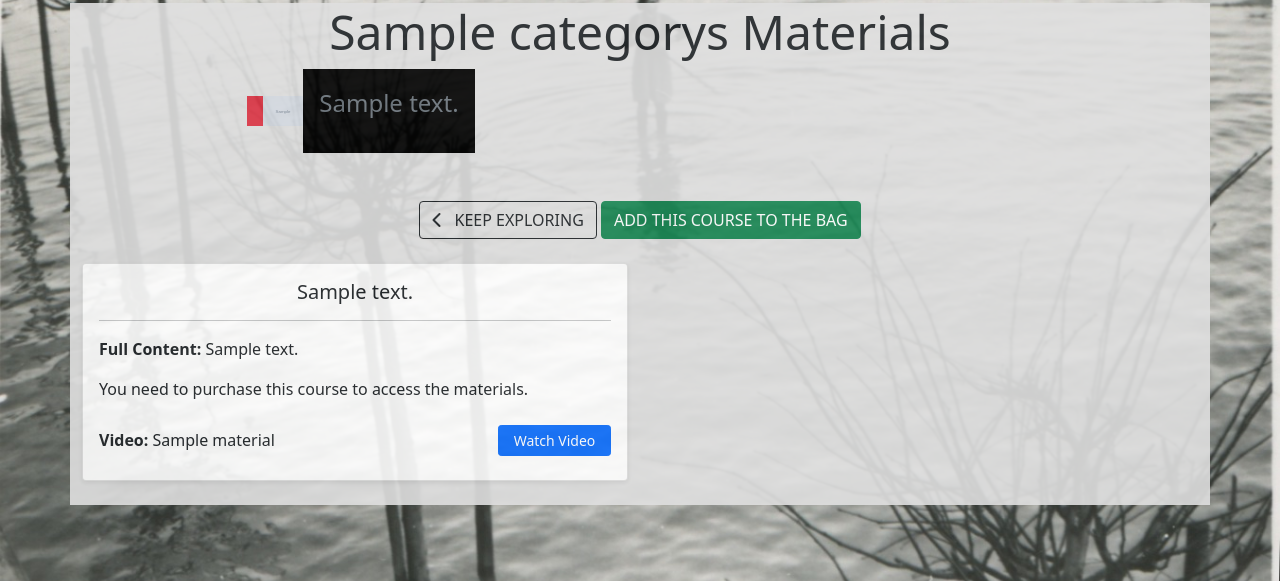
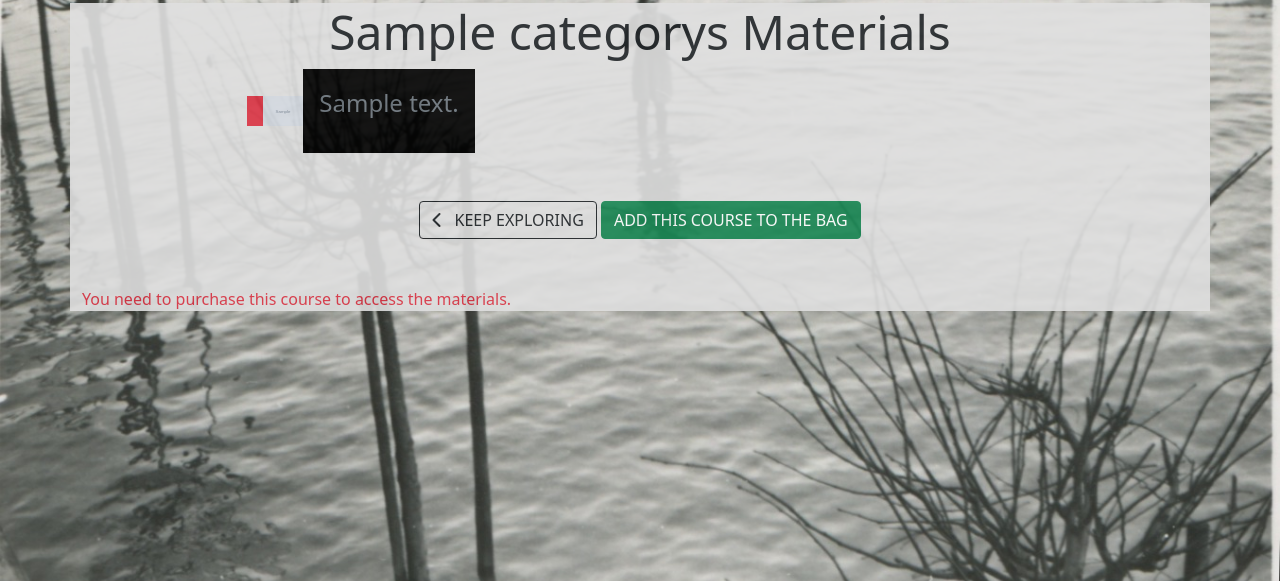
Before and after one commit to VladaAlek/pp-commerce-261124, a Django app: template products/templates/products/material.html in a window 1280 px wide. Shown: the part 219-800 px from the top of the page. Run offline with Django 3.2, Linux system fonts and the light colour scheme; the template is opened without the code that fills it: most values are stand-ins (such as "Sample title", 1, 10 or a date in 2020); grey boxes marked "Sample" are stand-in pictures; some libraries are stand-ins or nearby versions.

Commit message:
feat: initial work on Limit Learning Material Issue 2

```diff
--- a/bag/contexts.py
+++ b/bag/contexts.py
@@ -11,7 +11,7 @@ def bag_contents(request):
         discount_delta = 0
         bag = request.session.get('bag', {})
         purchased_courses = request.session.get('purchased_courses', {})
-        category = request.session.get('category', {})
+
 
         for item_id, quantity in bag.items():
             course = get_object_or_404(Category, pk=item_id)
--- a/products/templates/products/material.html
+++ b/products/templates/products/material.html
@@ -29,12 +29,14 @@
                         </span>
                         <span class="text-uppercase">Keep Exploring</span>
                     </a>
-                    <input type="submit" class="btn btn-success text-uppercase mt-5 add-course-button" id="add-course-button" value="Add This Course to the Bag">
+                    <input type="submit" class="btn btn-success text-uppercase mt-5 add-course-button"
+                        id="add-course-button" value="Add This Course to the Bag">
                 </div>
                 <input type="hidden" name="redirect_url" value="{{ request.path }}">
             </div>
         </form>
     </div>
+    {% if category.id in purchased_courses %}
     <div class="row">
         {% for material in materials %}
         <div class="col-md-6 mb-4">
@@ -49,14 +51,10 @@
                         {% if material.pdf_name %}
                         <span><strong>PDF:</strong> {{ material.get_pdf_name }}</span>
                         {% endif %}
-                        {% if category.id in purchased_courses %}
                         {% if material.pdf_file %}
                         <a href="{{ material.pdf_file.url }}" class="btn btn-secondary btn-sm material-buttons"
                             target="">Download
                             PDF</a>
-                        {% endif %}
-                        {% else %}
-                        <p>You need to purchase this course to access the materials.</p>
                         {% endif %}
                     </div>
                     {% endif %}
@@ -72,11 +70,13 @@
                         {% endif %}
                     </div>
                     {% endif %}
-
                 </div>
             </div>
         </div>
         {% endfor %}
     </div>
+    {% else %}
+    <p class="text-danger mt-5">You need to purchase this course to access the materials.</p>
+    {% endif %}
 </div>
 {% endblock %}
```
Also changed, not shown: db.sqlite3.
